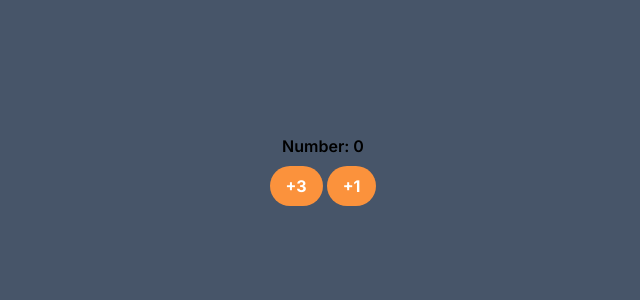
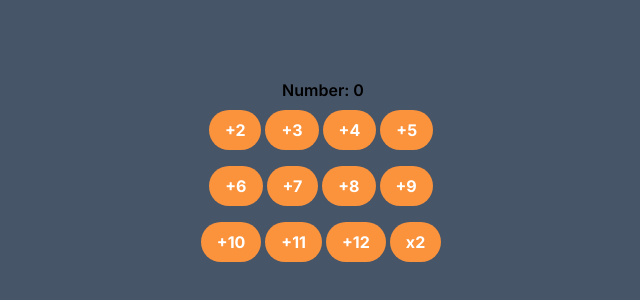
Before and after one commit to JHoang6900/bank_game, a Next.js app: page / in a window 1280 px wide. Shown: the part 226-526 px from the top of the page, without its empty margins (317-957 px from the left). Built offline with nearby package versions, Linux system fonts and the light colour scheme.

Commit message:
added UI + logic

```diff
--- a/app/gameplay/page.jsx
+++ b/app/gameplay/page.jsx
@@ -8,21 +8,147 @@ export default function Counter() {
     setNumber(a => a + 1);
   }
 
+  function double() {
+    setNumber(a => a*2);
+  }
+
   return (
       <div className='flex flex-col items-center justify-center w-full font-semibold'>
         <h1>Number: {number}</h1>
 
-        <div className='flex-row py-2'>
+        <div id="row1-buttons" className='flex-row py-2'>
+
+
+
+<button className='px-4 py-2 mr-1 font-bold text-white bg-orange-400 rounded-full hover:bg-orange-700' onClick={() => {
+        increment();
+        increment();
+      }}>+2</button>
+
+
       <button className='px-4 py-2 mr-1 font-bold text-white bg-orange-400 rounded-full hover:bg-orange-700' onClick={() => {
         increment();
         increment();
         increment();
       }}>+3</button>
-      <button className='px-4 py-2 font-bold text-white bg-orange-400 rounded-full hover:bg-orange-700' onClick={() => {
+
+<button className='px-4 py-2 mr-1 font-bold text-white bg-orange-400 rounded-full hover:bg-orange-700' onClick={() => {
         increment();
-      }}>+1</button>
+        increment();
+        increment();
+        increment();
+      }}>+4</button>
+
+<button className='px-4 py-2 mr-1 font-bold text-white bg-orange-400 rounded-full hover:bg-orange-700' onClick={() => {
+        increment();
+        increment();
+        increment();
+        increment();
+        increment();
+      }}>+5</button>
 
 </div>
+
+<div id="row2-buttons" className='flex-row py-2'>
+
+<button className='px-4 py-2 mr-1 font-bold text-white bg-orange-400 rounded-full hover:bg-orange-700' onClick={() => {
+        increment();
+        increment();
+        increment();
+        increment();
+        increment();
+        increment();
+      }}>+6</button>
+
+
+<button className='px-4 py-2 mr-1 font-bold text-white bg-orange-400 rounded-full hover:bg-orange-700' onClick={() => {
+        increment();
+        increment();
+        increment();
+        increment();
+        increment();
+        increment();
+        increment();
+      }}>+7</button>
+
+<button className='px-4 py-2 mr-1 font-bold text-white bg-orange-400 rounded-full hover:bg-orange-700' onClick={() => {
+        increment();
+        increment();
+        increment();
+        increment();
+        increment();
+        increment();
+        increment();
+        increment();
+      }}>+8</button>
+
+<button className='px-4 py-2 mr-1 font-bold text-white bg-orange-400 rounded-full hover:bg-orange-700' onClick={() => {
+        increment();
+        increment();
+        increment();
+        increment();
+        increment();
+        increment();
+        increment();
+        increment();
+        increment();
+      }}>+9</button>
+</div>
+
+<div id="row3-buttons" className='flex-row py-2'>
+
+<button className='px-4 py-2 mr-1 font-bold text-white bg-orange-400 rounded-full hover:bg-orange-700' onClick={() => {
+        increment();
+        increment();
+        increment();
+        increment();
+        increment();
+        increment();
+        increment();
+        increment();
+        increment();
+        increment();
+      }}>+10</button>
+
+<button className='px-4 py-2 mr-1 font-bold text-white bg-orange-400 rounded-full hover:bg-orange-700' onClick={() => {
+        increment();
+        increment();
+        increment();
+        increment();
+        increment();
+        increment();
+        increment();
+        increment();
+        increment();
+        increment();
+        increment();
+      }}>+11</button>
+
+<button className='px-4 py-2 mr-1 font-bold text-white bg-orange-400 rounded-full hover:bg-orange-700' onClick={() => {
+        increment();
+        increment();
+        increment();
+        increment();
+        increment();
+        increment();
+        increment();
+        increment();
+        increment();
+        increment();
+        increment();
+        increment();
+      }}>+12</button>
+
+<button className='px-4 py-2 mr-1 font-bold text-white bg-orange-400 rounded-full hover:bg-orange-700' onClick={() => {
+        double();
+      }}>x2</button>
+
+
+
+</div>
+
+
+
     </div>
   );
 }
```
